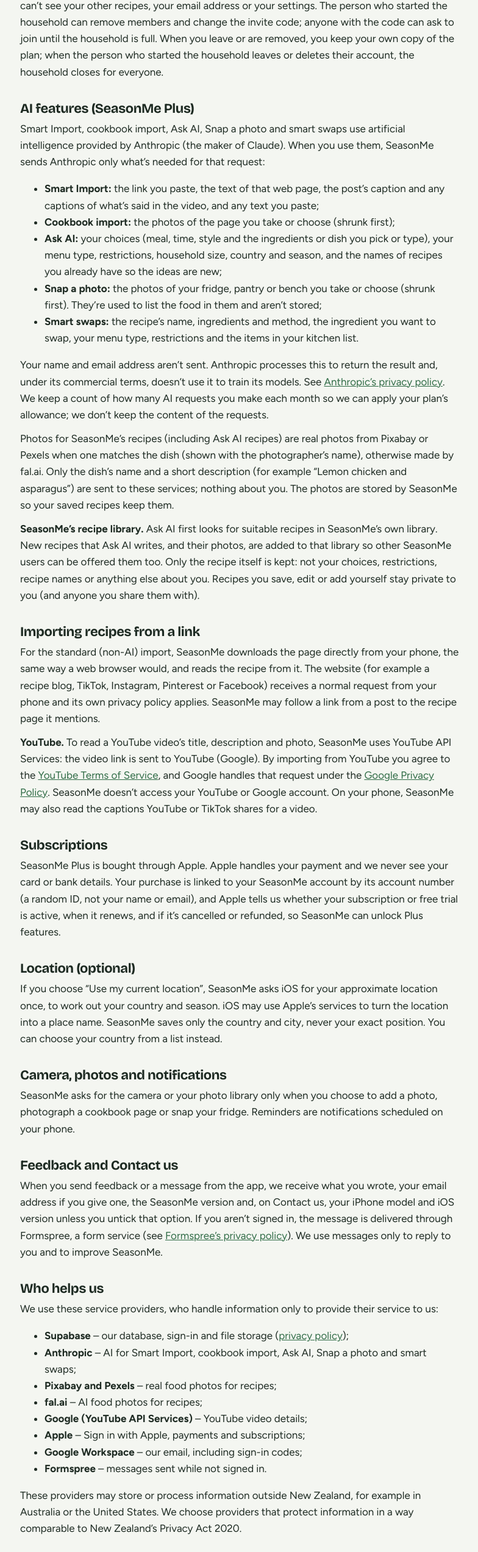
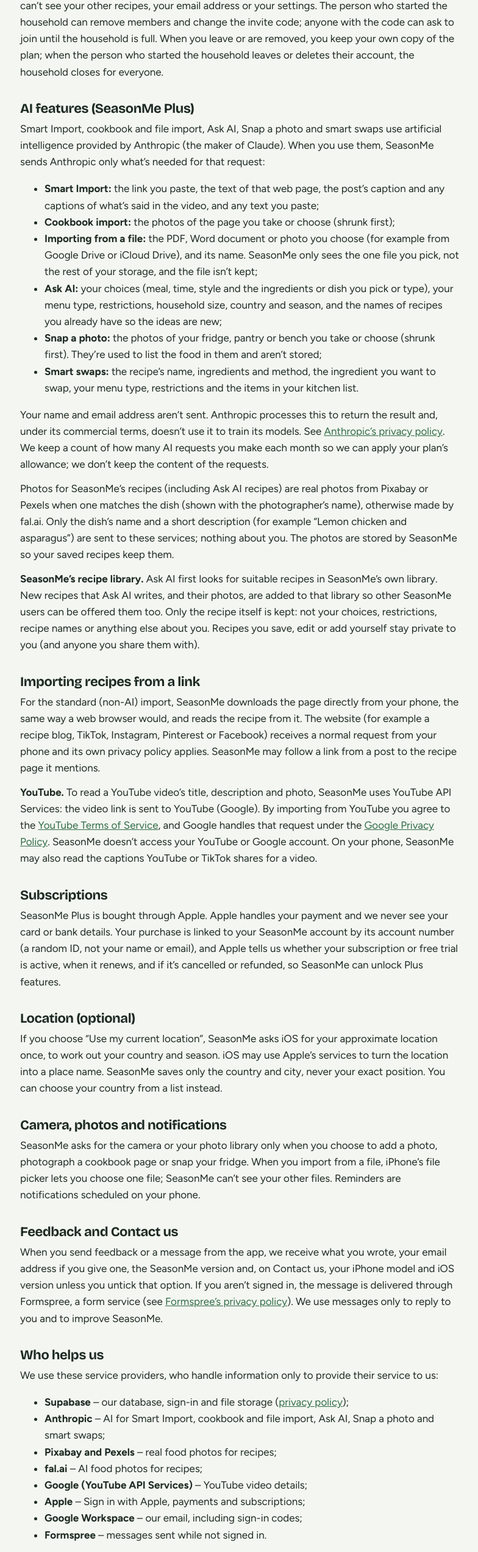
Before and after one commit to cheriechen-nz/seasonme-website, a plain HTML site: page privacy.html in a window 1280 px wide. Shown: the part 1296-3841 px from the top of the page at 61% size, without its empty margins (247-1031 px from the left). Drawn offline with nearby package versions, Linux system fonts and the light colour scheme.

Commit message:
Privacy policy and support: importing recipes from a file
Co-Authored-By: Claude Opus 5.5 <noreply@anthropic.com>
Claude-Session: https://claude.ai/code/session_01BqvrCJWWwrm1GtgP6bYv1d

```diff
--- a/privacy.html
+++ b/privacy.html
@@ -49,10 +49,11 @@
   <p>If you start or join a household, the people in it share one meal plan and grocery list. Everyone in the household can see: the household’s name, each member’s display name (the name you choose when you join), the shared meal plan, grocery list and added items, and any of your own recipes that you put in the shared meal plan (with their photos, if they’re online). They can’t see your other recipes, your email address or your settings. The person who started the household can remove members and change the invite code; anyone with the code can ask to join until the household is full. When you leave or are removed, you keep your own copy of the plan; when the person who started the household leaves or deletes their account, the household closes for everyone.</p>
 
   <h2>AI features (SeasonMe Plus)</h2>
-  <p>Smart Import, cookbook import, Ask AI, Snap a photo and smart swaps use artificial intelligence provided by Anthropic (the maker of Claude). When you use them, SeasonMe sends Anthropic only what’s needed for that request:</p>
+  <p>Smart Import, cookbook and file import, Ask AI, Snap a photo and smart swaps use artificial intelligence provided by Anthropic (the maker of Claude). When you use them, SeasonMe sends Anthropic only what’s needed for that request:</p>
   <ul>
     <li><strong>Smart Import:</strong> the link you paste, the text of that web page, the post’s caption and any captions of what’s said in the video, and any text you paste;</li>
     <li><strong>Cookbook import:</strong> the photos of the page you take or choose (shrunk first);</li>
+    <li><strong>Importing from a file:</strong> the PDF, Word document or photo you choose (for example from Google Drive or iCloud Drive), and its name. SeasonMe only sees the one file you pick, not the rest of your storage, and the file isn’t kept;</li>
     <li><strong>Ask AI:</strong> your choices (meal, time, style and the ingredients or dish you pick or type), your menu type, restrictions, household size, country and season, and the names of recipes you already have so the ideas are new;</li>
     <li><strong>Snap a photo:</strong> the photos of your fridge, pantry or bench you take or choose (shrunk first). They’re used to list the food in them and aren’t stored;</li>
     <li><strong>Smart swaps:</strong> the recipe’s name, ingredients and method, the ingredient you want to swap, your menu type, restrictions and the items in your kitchen list.</li>
@@ -72,7 +73,7 @@
   <p>If you choose “Use my current location”, SeasonMe asks iOS for your approximate location once, to work out your country and season. iOS may use Apple’s services to turn the location into a place name. SeasonMe saves only the country and city, never your exact position. You can choose your country from a list instead.</p>
 
   <h2>Camera, photos and notifications</h2>
-  <p>SeasonMe asks for the camera or your photo library only when you choose to add a photo, photograph a cookbook page or snap your fridge. Reminders are notifications scheduled on your phone.</p>
+  <p>SeasonMe asks for the camera or your photo library only when you choose to add a photo, photograph a cookbook page or snap your fridge. When you import from a file, iPhone’s file picker lets you choose one file; SeasonMe can’t see your other files. Reminders are notifications scheduled on your phone.</p>
 
   <h2>Feedback and Contact us</h2>
   <p>When you send feedback or a message from the app, we receive what you wrote, your email address if you give one, the SeasonMe version and, on Contact us, your iPhone model and iOS version unless you untick that option. If you aren’t signed in, the message is delivered through Formspree, a form service (see <a href="https://formspree.io/legal/privacy-policy/">Formspree’s privacy policy</a>). We use messages only to reply to you and to improve SeasonMe.</p>
@@ -81,7 +82,7 @@
   <p>We use these service providers, who handle information only to provide their service to us:</p>
   <ul>
     <li><strong>Supabase</strong> – our database, sign-in and file storage (<a href="https://supabase.com/privacy">privacy policy</a>);</li>
-    <li><strong>Anthropic</strong> – AI for Smart Import, cookbook import, Ask AI, Snap a photo and smart swaps;</li>
+    <li><strong>Anthropic</strong> – AI for Smart Import, cookbook and file import, Ask AI, Snap a photo and smart swaps;</li>
     <li><strong>Pixabay and Pexels</strong> – real food photos for recipes;</li>
     <li><strong>fal.ai</strong> – AI food photos for recipes;</li>
     <li><strong>Google (YouTube API Services)</strong> – YouTube video details;</li>
```
Also changed, not shown: support.html (+2 -2 lines).
